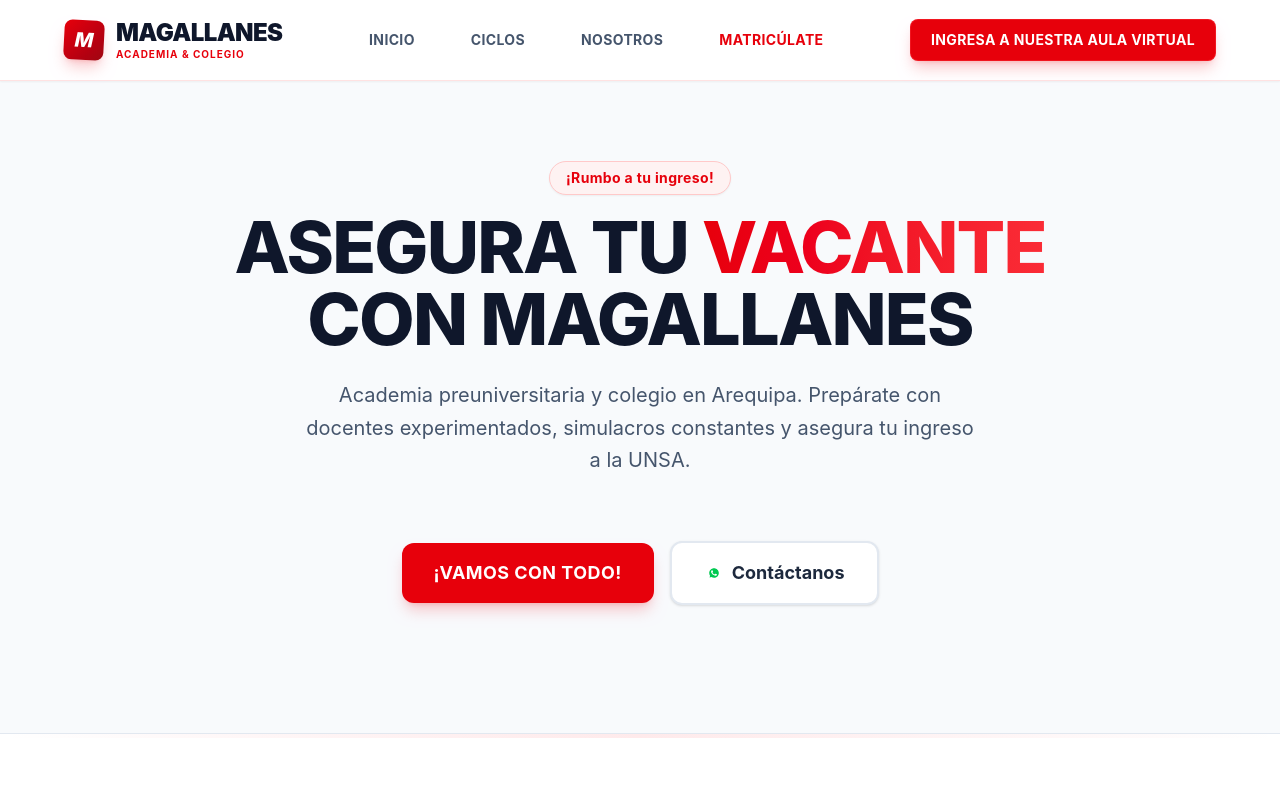
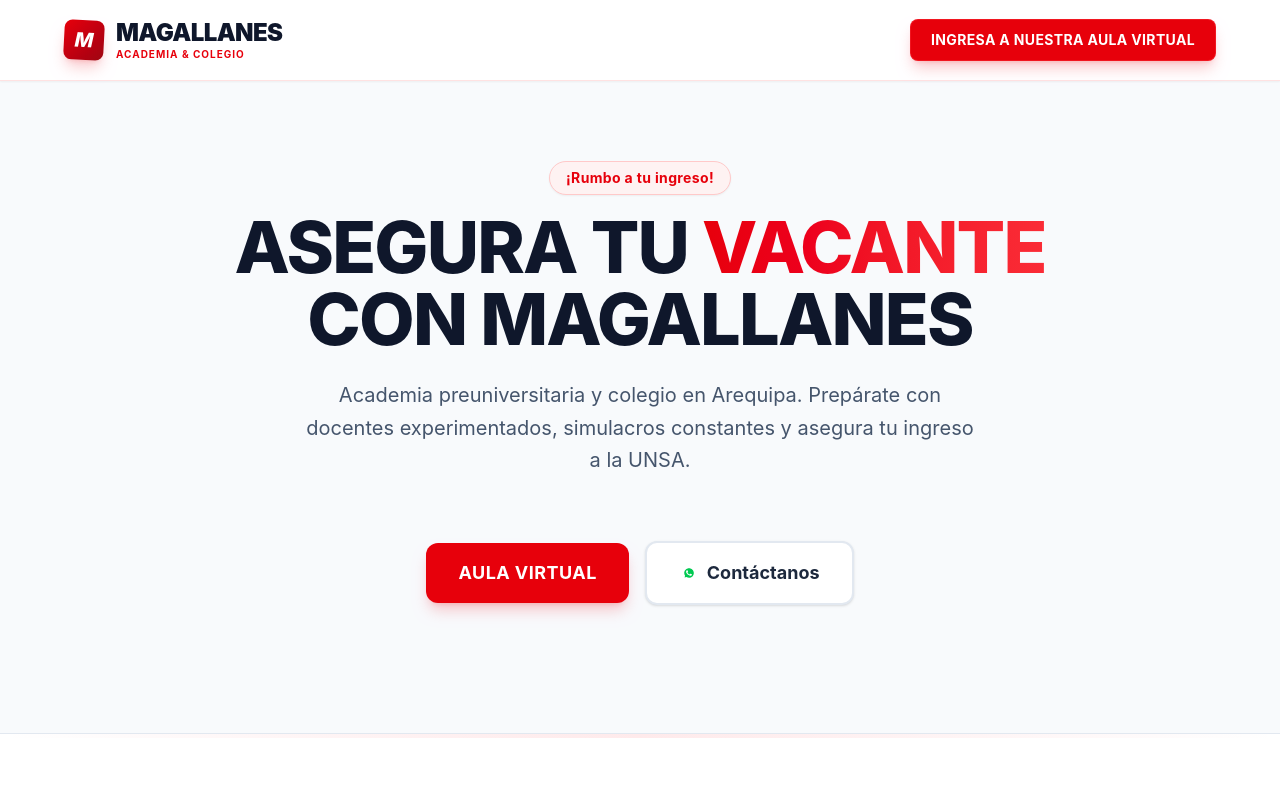
Before and after one commit to Ackyul/Magallanes, a React (Vite) app in the folder Magallanes-F/: page / in a window 1280 px wide. Shown: the top 796 px of the page. Built offline with nearby package versions, Linux system fonts and the light colour scheme.

Commit message:
feat: remove nav links, add logout to mobile header, fix 404 with vercel.json, aula virtual CTA on home

```diff
--- a/Magallanes-F/src/layouts/DashboardLayout.jsx
+++ b/Magallanes-F/src/layouts/DashboardLayout.jsx
@@ -65,8 +65,15 @@
             <div className="w-8 h-8 bg-red-600 rounded-md flex items-center justify-center text-white font-black italic text-sm">M</div>
             <span className="font-black tracking-tight text-slate-900 text-base">Aula Virtual</span>
           </Link>
-          {/* Notification bell on mobile */}
-          <div className="relative">
+          <div className="flex items-center gap-1">
+            {/* Logout — mobile */}
+            <div className="relative group">
+              <Link to="/login" className="p-2 text-red-500 hover:text-red-700 transition-colors flex items-center" aria-label="Cerrar Sesión">
+                <svg className="w-5 h-5" fill="none" viewBox="0 0 24 24" stroke="currentColor"><path strokeLinecap="round" strokeLinejoin="round" strokeWidth="2" d="M17 16l4-4m0 0l-4-4m4 4H7m6 4v1a3 3 0 01-3 3H6a3 3 0 01-3-3V7a3 3 0 013-3h4a3 3 0 013 3v1" /></svg>
+              </Link>
+            </div>
+            {/* Bell — mobile */}
+            <div className="relative">
             <button
               onClick={() => setShowNotifications(!showNotifications)}
               className="relative p-2 text-slate-400"
@@ -84,17 +91,25 @@
                 </div>
               </div>
             )}
-          </div>
+            </div>{/* /bell wrapper */}
+          </div>{/* /flex items wrapper */}
         </header>
 
         {/* ── Desktop Top Header ── */}
         <header className="h-20 bg-white border-b border-slate-200 hidden md:flex items-center justify-between px-8 shrink-0">
           <h1 className="text-2xl font-bold text-slate-900">¡Hola, Estudiante! 👋</h1>
           <div className="flex items-center gap-4">
-            {/* Logout button */}
-            <Link to="/login" className="p-2 text-slate-400 hover:text-red-600 transition-colors" title="Cerrar Sesión" aria-label="Cerrar Sesión">
-              <svg className="w-6 h-6" fill="none" viewBox="0 0 24 24" stroke="currentColor"><path strokeLinecap="round" strokeLinejoin="round" strokeWidth="2" d="M17 16l4-4m0 0l-4-4m4 4H7m6 4v1a3 3 0 01-3 3H6a3 3 0 01-3-3V7a3 3 0 013-3h4a3 3 0 013 3v1" /></svg>
-            </Link>
+            {/* Logout button — with tooltip */}
+            <div className="relative group">
+              <Link to="/login" className="p-2 text-red-500 hover:text-red-700 transition-colors flex items-center" aria-label="Cerrar Sesión">
+                <svg className="w-6 h-6" fill="none" viewBox="0 0 24 24" stroke="currentColor"><path strokeLinecap="round" strokeLinejoin="round" strokeWidth="2" d="M17 16l4-4m0 0l-4-4m4 4H7m6 4v1a3 3 0 01-3 3H6a3 3 0 01-3-3V7a3 3 0 013-3h4a3 3 0 013 3v1" /></svg>
+              </Link>
+              {/* Tooltip */}
+              <div className="absolute bottom-full left-1/2 -translate-x-1/2 mb-2 px-2.5 py-1 bg-slate-800 text-white text-xs rounded-lg whitespace-nowrap opacity-0 group-hover:opacity-100 pointer-events-none transition-opacity">
+                Cerrar Sesión
+                <div className="absolute top-full left-1/2 -translate-x-1/2 border-4 border-transparent border-t-slate-800"></div>
+              </div>
+            </div>
             <div className="relative">
               <button
                 onClick={() => setShowNotifications(!showNotifications)}
--- a/Magallanes-F/src/layouts/RootLayout.jsx
+++ b/Magallanes-F/src/layouts/RootLayout.jsx
@@ -24,10 +24,7 @@
 
             {/* Desktop Nav */}
             <nav className="hidden md:flex space-x-8 items-center">
-              <Link to="/" className="text-slate-600 hover:text-red-600 px-3 py-2 rounded-md text-sm font-bold uppercase tracking-wide transition-colors">Inicio</Link>
-              <Link to="/courses" className="text-slate-600 hover:text-red-600 px-3 py-2 rounded-md text-sm font-bold uppercase tracking-wide transition-colors">Ciclos</Link>
-              <Link to="/about" className="text-slate-600 hover:text-red-600 px-3 py-2 rounded-md text-sm font-bold uppercase tracking-wide transition-colors">Nosotros</Link>
-              <Link to="/register" className="text-red-600 hover:text-red-700 px-3 py-2 rounded-md text-sm font-bold uppercase tracking-wide transition-colors">Matricúlate</Link>
+              {/* Desktop nav empty — only the CTA button remains */}
             </nav>
 
             {/* Desktop CTA + Mobile Hamburger */}
@@ -55,11 +52,7 @@
         {menuOpen && (
           <div className="md:hidden bg-white border-t border-slate-100 shadow-lg">
             <div className="px-4 py-4 space-y-1">
-              <Link to="/" onClick={() => setMenuOpen(false)} className="flex items-center px-4 py-3 rounded-xl text-slate-700 hover:bg-slate-50 font-bold text-sm uppercase tracking-wide transition-colors">Inicio</Link>
-              <Link to="/courses" onClick={() => setMenuOpen(false)} className="flex items-center px-4 py-3 rounded-xl text-slate-700 hover:bg-slate-50 font-bold text-sm uppercase tracking-wide transition-colors">Ciclos</Link>
-              <Link to="/about" onClick={() => setMenuOpen(false)} className="flex items-center px-4 py-3 rounded-xl text-slate-700 hover:bg-slate-50 font-bold text-sm uppercase tracking-wide transition-colors">Nosotros</Link>
-              <Link to="/register" onClick={() => setMenuOpen(false)} className="flex items-center px-4 py-3 rounded-xl text-red-600 hover:bg-red-50 font-bold text-sm uppercase tracking-wide transition-colors">Matricúlate</Link>
-              <div className="pt-2 border-t border-slate-100">
+            <div className="pt-2">
                 <Link to="/login" onClick={() => setMenuOpen(false)} className="flex items-center justify-center w-full px-4 py-3 bg-red-600 hover:bg-red-700 text-white rounded-xl font-bold text-sm uppercase tracking-wide transition-colors shadow-lg shadow-red-600/20">
                   Ingresa al Aula Virtual
                 </Link>
--- a/Magallanes-F/src/pages/Home.jsx
+++ b/Magallanes-F/src/pages/Home.jsx
@@ -26,8 +26,8 @@
           </div>
 
           <div className="flex flex-col sm:flex-row justify-center items-center gap-4 pt-8 animate-in fade-in slide-in-from-bottom-8 duration-1000 delay-150">
-            <Link to="/register" className="w-full sm:w-auto px-8 py-4 bg-red-600 hover:bg-red-700 text-white rounded-xl font-bold text-lg transition-all shadow-lg shadow-red-600/20 hover:shadow-red-600/30 hover:-translate-y-0.5 uppercase tracking-wide">
-              ¡Vamos con todo!
+            <Link to="/dashboard" className="w-full sm:w-auto px-8 py-4 bg-red-600 hover:bg-red-700 text-white rounded-xl font-bold text-lg transition-all shadow-lg shadow-red-600/20 hover:shadow-red-600/30 hover:-translate-y-0.5 uppercase tracking-wide">
+              Aula Virtual
             </Link>
             <a href="https://wa.me/51903016273" target="_blank" rel="noopener noreferrer" className="w-full sm:w-auto px-8 py-4 bg-white hover:bg-slate-50 text-slate-800 border-2 border-slate-200 rounded-xl font-bold text-lg transition-all hover:-translate-y-0.5 flex items-center justify-center gap-2 shadow-sm">
               <svg className="w-5 h-5 text-green-500" fill="currentColor" viewBox="0 0 24 24"><path d="M12.031 6.172c-3.181 0-5.767 2.586-5.768 5.766-.001 1.298.38 2.27 1.019 3.287l-.582 2.128 2.182-.573c.978.58 1.911.928 3.145.929 3.178 0 5.767-2.587 5.768-5.766.001-3.187-2.575-5.77-5.764-5.771zm3.392 8.244c-.144.405-.837.774-1.17.824-.299.045-.677.063-1.092-.069-.252-.08-.575-.187-.988-.365-1.739-.751-2.874-2.502-2.961-2.617-.087-.116-.708-.94-.708-1.793s.448-1.273.607-1.446c.159-.173.346-.217.462-.217l.332.006c.106.005.249-.04.39.298.144.347.491 1.2.534 1.287.043.087.072.188.014.304-.058.116-.087.188-.173.289l-.26.304c-.087.086-.177.18-.076.354.101.174.449.741.964 1.201.662.591 1.221.774 1.391.86s.274.066.376-.05c.101-.114.433-.502.549-.675.116-.173.231-.145.39-.087s1.011.477 1.184.564.289.13.332.202c.045.072.045.419-.1.824z"/></svg>
```
Also changed, not shown: Magallanes-F/vercel.json (added).
